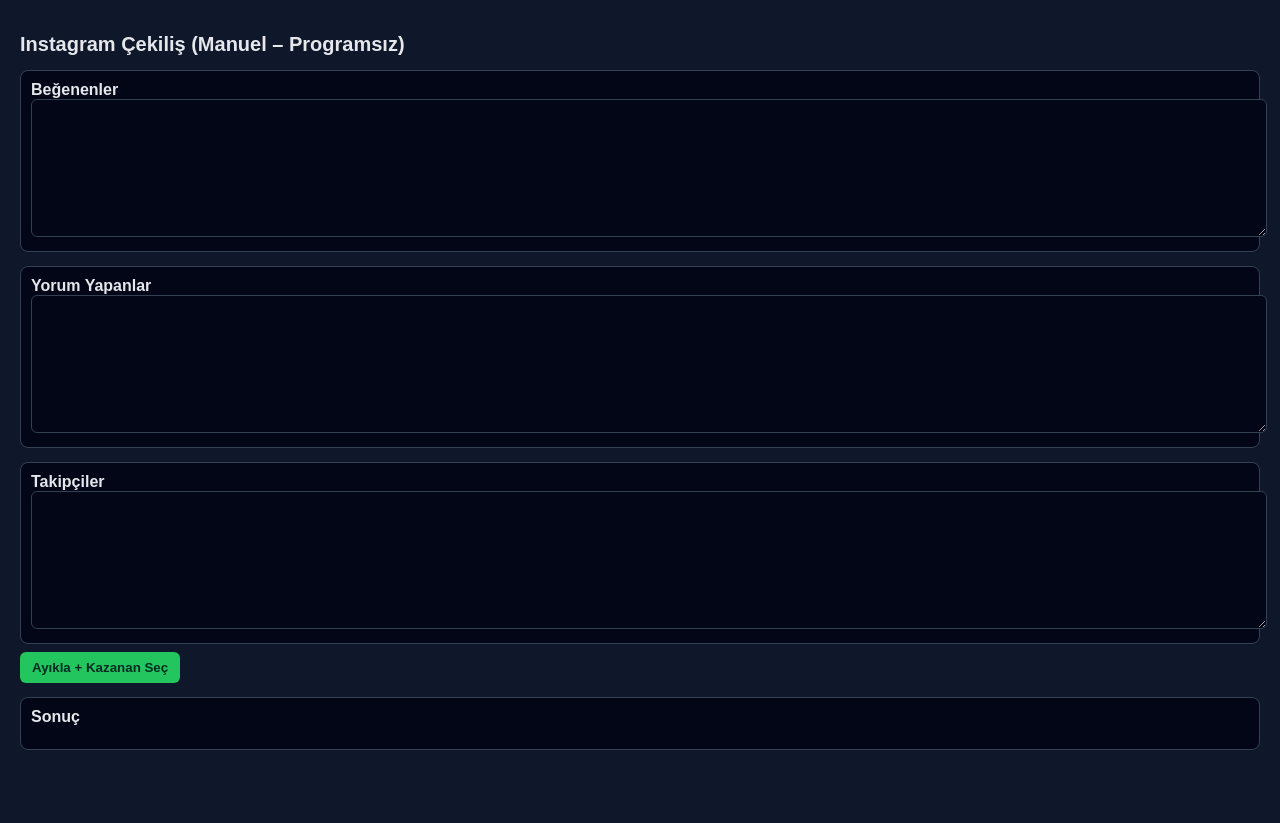
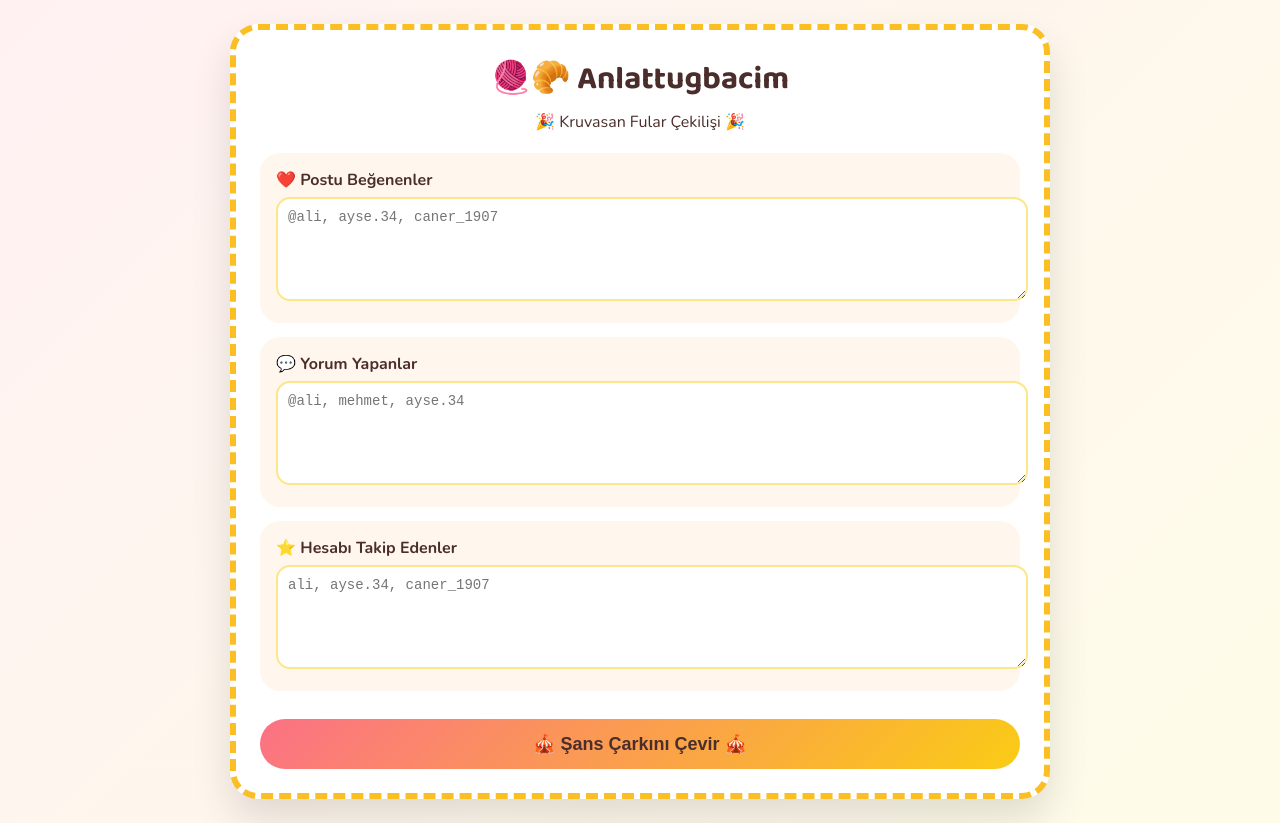
Before and after one commit to ayhandeveci/Cekilisci, a plain HTML site: page index.html in a window 1280 px wide. Before the commit the page ends 800 px from the top, so only its background shows below. Drawn offline with nearby package versions, Linux system fonts and the light colour scheme.

Commit message:
Revise HTML structure and styles for giveaway tool

```diff
--- a/index.html
+++ b/index.html
@@ -2,79 +2,153 @@
 <html lang="tr">
 <head>
 <meta charset="UTF-8">
-<title>Instagram Çekiliş Aracı</title>
+<title>Anlattugbacim – Kruvasan Fular Çekilişi</title>
 <meta name="viewport" content="width=device-width, initial-scale=1">
+<link href="https://fonts.googleapis.com/css2?family=Baloo+2:wght@500;700&family=Nunito:wght@400;700&display=swap" rel="stylesheet">
+
 <style>
-body{font-family:Arial;background:#0f172a;color:#e5e7eb;margin:0;padding:20px}
-h1{font-size:20px}
-textarea{width:100%;height:120px;background:#020617;color:#e5e7eb;border:1px solid #334155;border-radius:6px;padding:8px}
-button{margin-top:8px;padding:8px 12px;border:none;border-radius:6px;background:#22c55e;color:#022c22;font-weight:bold;cursor:pointer}
-button.secondary{background:#38bdf8;color:#022c22}
-.box{margin-top:14px;padding:10px;background:#020617;border:1px solid #334155;border-radius:8px}
-pre{white-space:pre-wrap}
+body{
+  margin:0;
+  font-family:'Nunito',sans-serif;
+  background:linear-gradient(135deg,#fff1f2,#fefce8);
+  color:#4b2e2b;
+}
+.container{
+  max-width:820px;
+  margin:auto;
+  padding:24px;
+}
+.poster{
+  background:#fff;
+  border-radius:28px;
+  padding:24px;
+  box-shadow:0 20px 40px rgba(0,0,0,.12);
+  border:6px dashed #fbbf24;
+}
+h1{
+  font-family:'Baloo 2',cursive;
+  text-align:center;
+  font-size:32px;
+  margin:0 0 6px;
+}
+.subtitle{
+  text-align:center;
+  font-size:16px;
+  margin-bottom:20px;
+}
+.section{
+  background:#fff7ed;
+  border-radius:20px;
+  padding:16px;
+  margin-bottom:14px;
+}
+label{
+  font-weight:700;
+  display:block;
+  margin-bottom:6px;
+}
+textarea{
+  width:100%;
+  min-height:80px;
+  border-radius:14px;
+  border:2px solid #fde68a;
+  padding:10px;
+  font-size:14px;
+  resize:vertical;
+}
+button{
+  width:100%;
+  margin-top:14px;
+  padding:14px;
+  font-size:18px;
+  border:none;
+  border-radius:999px;
+  background:linear-gradient(135deg,#fb7185,#facc15);
+  color:#4b2e2b;
+  font-weight:800;
+  cursor:pointer;
+}
+.result{
+  margin-top:18px;
+  background:#ecfeff;
+  border-radius:20px;
+  padding:16px;
+  text-align:center;
+}
+.winner{
+  font-family:'Baloo 2',cursive;
+  font-size:26px;
+  margin-top:8px;
+}
+.small{
+  font-size:13px;
+  opacity:.8;
+}
 </style>
 </head>
+
 <body>
+<div class="container">
+  <div class="poster">
+    <h1>🧶🥐 Anlattugbacim</h1>
+    <div class="subtitle">🎉 Kruvasan Fular Çekilişi 🎉</div>
 
-<h1>Instagram Çekiliş (Manuel – Programsız)</h1>
+    <div class="section">
+      <label>❤️ Postu Beğenenler</label>
+      <textarea id="likes" placeholder="@ali, ayse.34, caner_1907"></textarea>
+    </div>
 
-<div class="box">
-<b>Beğenenler</b>
-<textarea id="likes"></textarea>
-</div>
+    <div class="section">
+      <label>💬 Yorum Yapanlar</label>
+      <textarea id="comments" placeholder="@ali, mehmet, ayse.34"></textarea>
+    </div>
 
-<div class="box">
-<b>Yorum Yapanlar</b>
-<textarea id="comments"></textarea>
-</div>
+    <div class="section">
+      <label>⭐ Hesabı Takip Edenler</label>
+      <textarea id="followers" placeholder="ali, ayse.34, caner_1907"></textarea>
+    </div>
 
-<div class="box">
-<b>Takipçiler</b>
-<textarea id="followers"></textarea>
-</div>
+    <button onclick="draw()">🎪 Şans Çarkını Çevir 🎪</button>
 
-<button onclick="run()">Ayıkla + Kazanan Seç</button>
-
-<div class="box">
-<b>Sonuç</b>
-<pre id="result"></pre>
+    <div class="result" id="result" style="display:none">
+      <div class="small">Çekiliş Sonucu</div>
+      <div class="winner" id="winner"></div>
+    </div>
+  </div>
 </div>
 
 <script>
-function extractUsers(text){
+function clean(text){
   return [...new Set(
     text
       .toLowerCase()
-      .match(/@?[a-z0-9._]{3,30}/g)
-      ?.map(x=>x.replace(/^@/,""))
-  )] || [];
+      .split(",")
+      .map(x=>x.trim().replace(/^@/,""))
+      .filter(x=>x.length>2)
+  )];
 }
 
-function run(){
-  const likes = extractUsers(document.getElementById("likes").value);
-  const comments = extractUsers(document.getElementById("comments").value);
-  const followers = extractUsers(document.getElementById("followers").value);
+function draw(){
+  const likes = clean(document.getElementById("likes").value);
+  const comments = clean(document.getElementById("comments").value);
+  const followers = clean(document.getElementById("followers").value);
 
   const eligible = likes.filter(u =>
     comments.includes(u) && followers.includes(u)
   );
 
-  let out = "";
-  out += "Likes: " + likes.length + "\n";
-  out += "Comments: " + comments.length + "\n";
-  out += "Followers: " + followers.length + "\n\n";
-  out += "Uygun Kişiler:\n" + eligible.join("\n") + "\n\n";
+  const resultBox = document.getElementById("result");
+  const winnerBox = document.getElementById("winner");
 
-  if(eligible.length){
+  if(!eligible.length){
+    winnerBox.innerHTML = "😢 Uygun kimse yok";
+  }else{
     const winner = eligible[Math.floor(Math.random()*eligible.length)];
-    out += "KAZANAN: @" + winner;
-  }else{
-    out += "Kazanan yok (kesişim boş)";
+    winnerBox.innerHTML = "🎉 @" + winner + " 🎉";
   }
 
-  document.getElementById("result").textContent = out;
+  resultBox.style.display="block";
 }
 </script>
-
 </body>
 </html>
```
